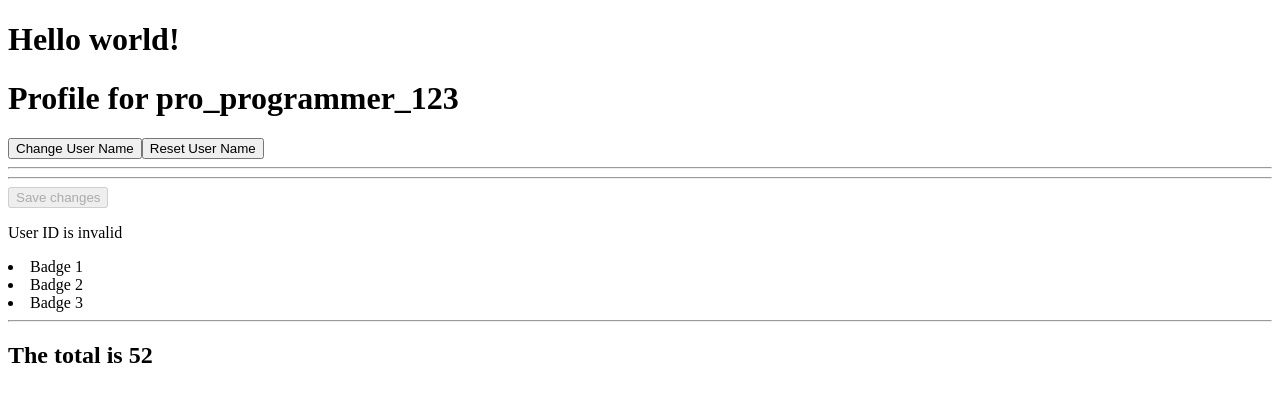
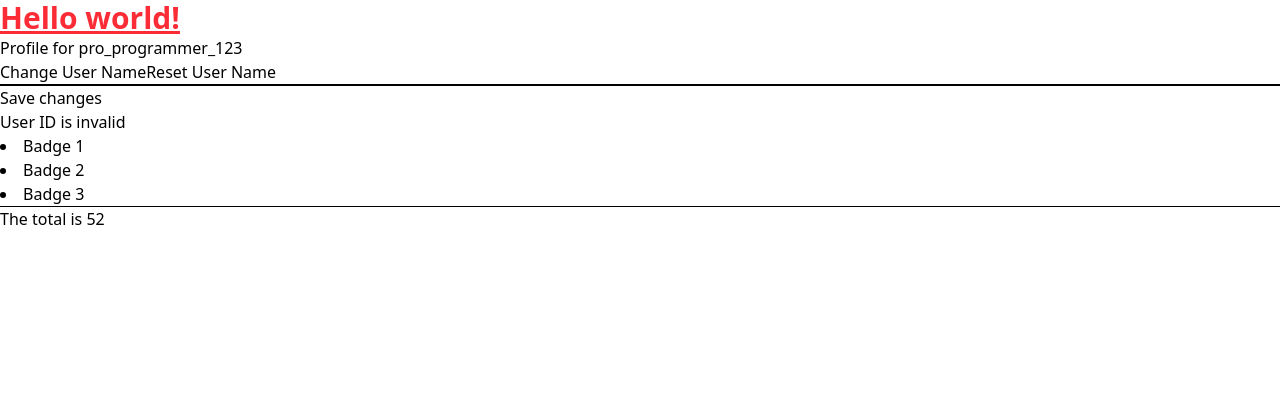
Before and after one commit to Arshiash80/asis-angular-case-study, an Angular app: page / in a window 1280 px wide. Shown: the top 402 px of the page. Built offline with nearby package versions, Linux system fonts and the light colour scheme.

Commit message:
feat: installing and configuring tailwind css to the project

```diff
--- a/package.json
+++ b/package.json
@@ -17,7 +17,10 @@
     "@angular/platform-browser": "^19.2.0",
     "@angular/platform-browser-dynamic": "^19.2.0",
     "@angular/router": "^19.2.0",
+    "@tailwindcss/postcss": "^4.1.14",
+    "postcss": "^8.5.6",
     "rxjs": "~7.8.0",
+    "tailwindcss": "^4.1.14",
     "tslib": "^2.3.0",
     "zone.js": "~0.15.0"
   },
--- a/src/styles.css
+++ b/src/styles.css
@@ -1 +1,2 @@
 /* You can add global styles to this file, and also import other style files */
+@import "tailwindcss";
```
Also changed, not shown: .postcssrc.json (added), 1 other file (tests, documents, lock files or other folders).
